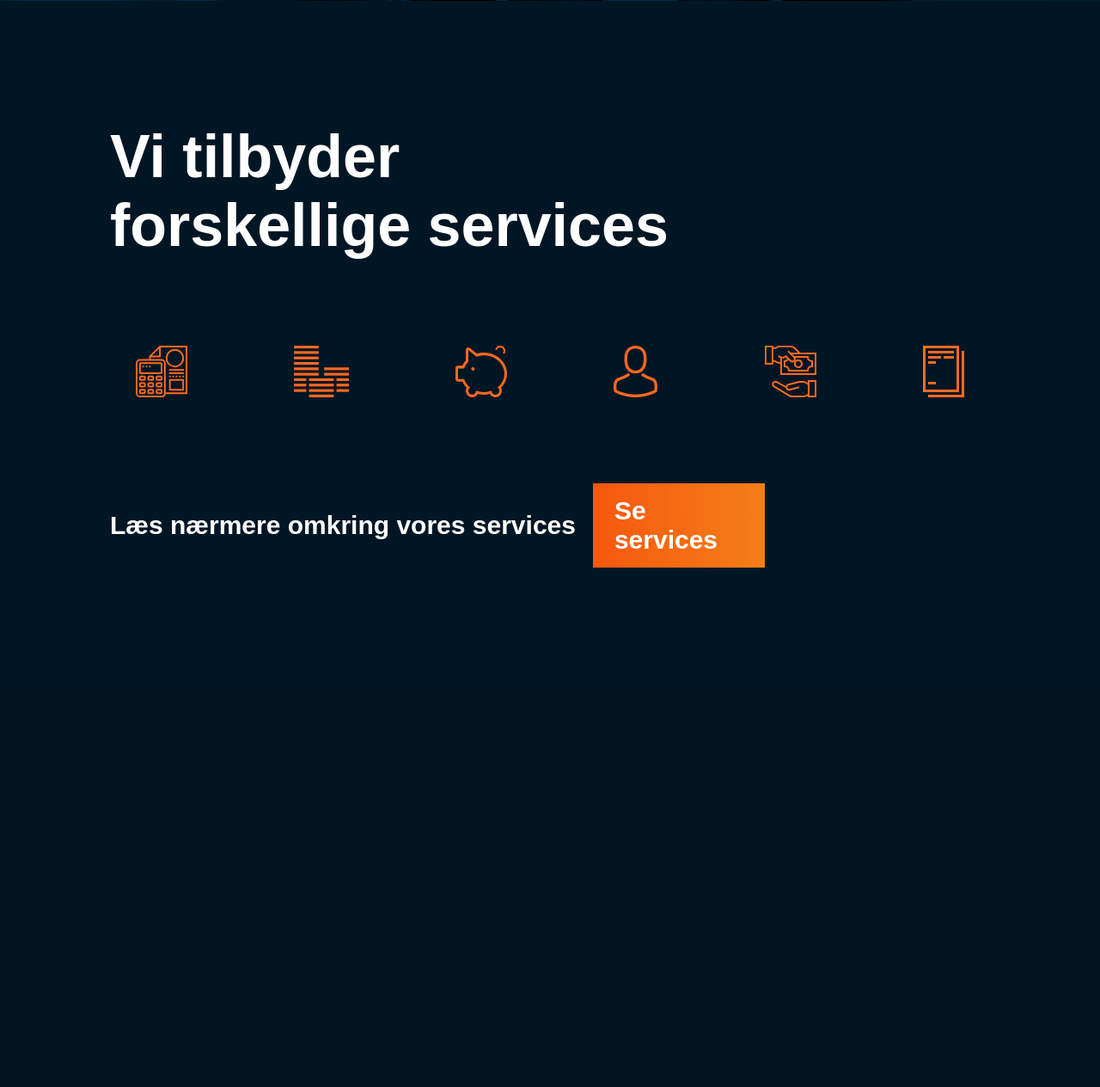
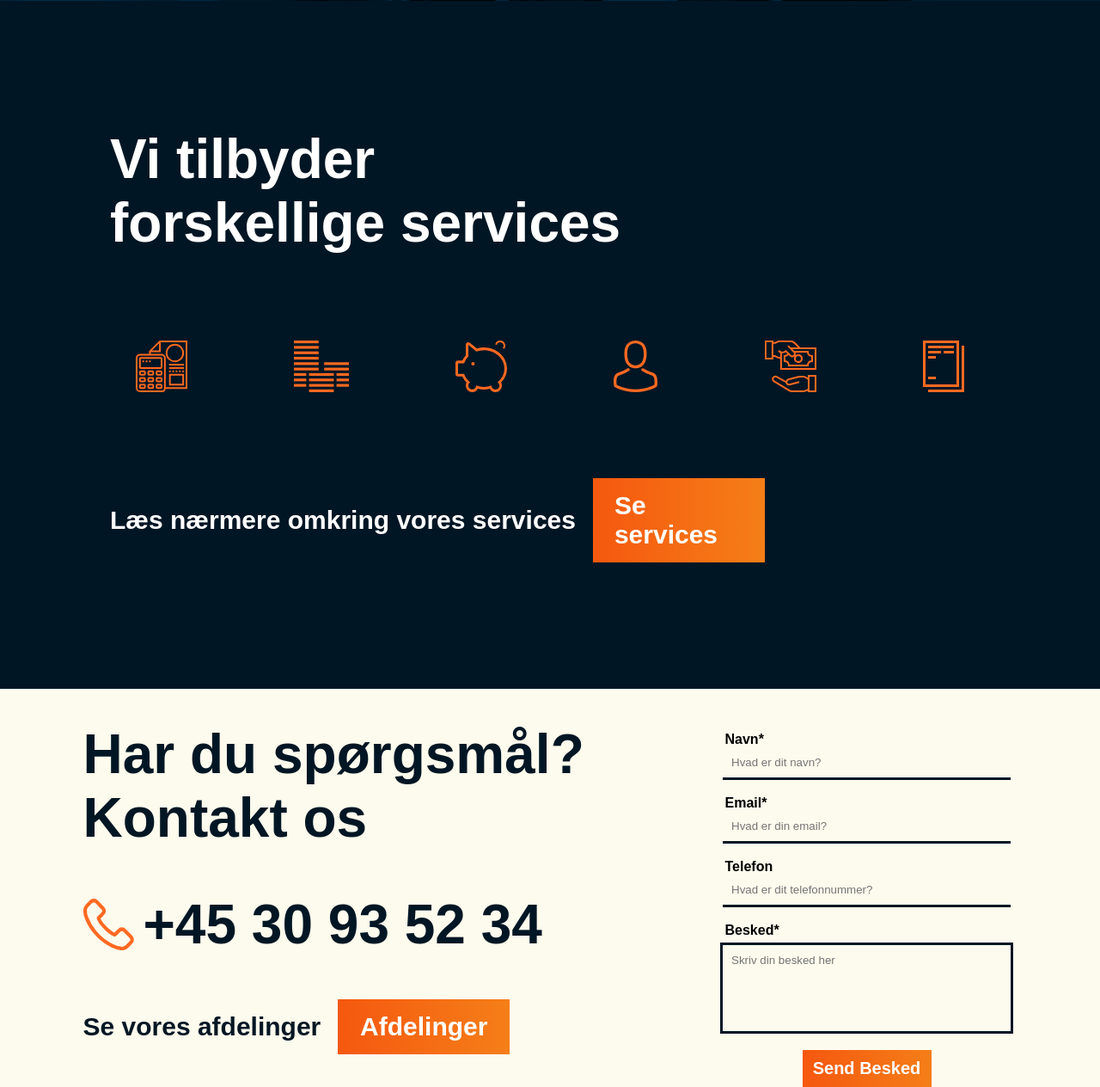
Before and after one commit to Nollee/repenso, a PHP site: page /index.html in a window 1280 px wide. Shown: the part 799-2063 px from the top of the page at 86% size. Before the commit the page ends 1459 px from the top, so only its background shows below. Run offline with PHP 8.4, Linux system fonts and the light colour scheme; some libraries are stand-ins or nearby versions; some web fonts are replaced.

Commit message:
working now

```diff
--- a/web/JS/javascript.js
+++ b/web/JS/javascript.js
@@ -81,5 +81,13 @@ $("#index").scrollTop(0);
 
 })();
 
+///////////////////////////////GOOGLE reCaptcha//////////////////////////////
+                        window.onload = function() {
+  var $recaptcha = document.querySelector('#g-recaptcha-response');
 
+  if($recaptcha) {
+      $recaptcha.setAttribute("required", "required");
+  }
+};
+/////////////////////////////////////////////////////////////////////////////
 });
--- a/web/index.html
+++ b/web/index.html
@@ -5,12 +5,13 @@
   <meta charset="UTF-8">
   <meta name="viewport" content="width=device-width, initial-scale=1.0">
   <meta http-equiv="X-UA-Compatible" content="ie=edge">
-
-  <!--- Bootstrap stylesheet--------------------->
-
   <!--- Font links from Adobe font --------------------->
   <link rel="stylesheet" href="https://use.typekit.net/xla8kyq.css">
   <link href="https://unpkg.com/aos@2.3.1/dist/aos.css" rel="stylesheet">
+  <!------------Google reCaptcha api js file--------------->
+<script src="https://www.google.com/recaptcha/api.js" async defer></script>
+<!------------Google reCaptcha api js file end--------------->
+
   <!--- Own stylesheets --------------------->
   <link rel="stylesheet" href="css/style.css">
 
@@ -137,6 +138,43 @@
     </section>
 
 
+    <section id="index-contact">
+      <div class="index-contact-content-wrapper">
+      <div class="index-contact-content-1">
+        <h2>Har du spørgsmål?<br>Kontakt os</h2>
+        <div class="index-contact-phone">
+          <img src="images/telephone.svg" alt="icon of telephone" data-aos="fade-right" data-aos-delay="300">
+          <a data-aos="fade-right" data-aos-delay="100" href="tel:+4530935234">+45 30 93 52 34</a>
+        </div>
+        <div class="index-contact-cta">
+          <p>Se vores afdelinger</p><a class="cta" href="about.html">Afdelinger</a>
+        </div>
+</div>
+<div class="index-contact-content-2">
+        <!------------------------------------CONTACT FORM--------------------->
+        <div class="contact-form">
+            <form id="contact-form" method="post" action="contact-form-handler.php">
+              <p>Navn*</p>
+                <input name="name" type="text" class="form-control" placeholder="Hvad er dit navn?" required><br>
+                <p>Email*</p>
+                <input name="email" type="text" class="form-control" placeholder="Hvad er din email?" required><br>
+                <p>Telefon</p>
+                <input name="phone" type="number" class="form-control" placeholder="Hvad er dit telefonnummer?"><br>
+                <p>Besked*</p>
+                <textarea name="message" class="form-control" placeholder="Skriv din besked her" rows="4" required></textarea><br>
+                <!------------ Google recaptcha goes here---------->
+               <div class="g-recaptcha" data-sitekey="6LdnSMcUAAAAAIi8RzxGLxzUmgf2HVot8ATE3DfD"></div>
+                    <!------------ Google recaptcha goes here end---------->
+
+                <input type="submit" class="form-control cta" value="Send Besked">
+            </form>
+        </div>
+          <!------------------------------------CONTACT FORM END--------------------->
+</div>
+</div>
+    </section>
+
+
 
     <script src="js/jquery-3.4.1.min.js"></script>
     <script src="js/javascript.js"></script>
--- a/web/sass/style.scss
+++ b/web/sass/style.scss
@@ -327,50 +327,6 @@ footer {
   flex-direction: column;
   justify-content: space-between;
 }
-.contact-form {
-  height: 65%;
-  width: 50%;
-  @extend %center;
-  flex-direction: column;
-  padding: 5px 5px;
-}
-#contact-form {
-  @extend %center;
-  flex-direction: column;
-  justify-content: center;
-  width: 80%;
-}
-.form-control {
-  width: 100%;
-  background-color: transparent;
-  border: 0;
-  border-bottom: 2px solid $main-blue;
-  color: $main-blue;
-}
-.form-area{
-  width: 100%;
-  background-color: transparent;
-  border: 2px solid $main-blue;
-    padding: 2px;
-}
-::placeholder {
-  color: gray;
-}
-textarea {
-  resize: none;
-}
-.submit {
-  background: $gradient-bottom;
-  font-size: 16px;
-  font-weight: 700;
-  width: 60%;
-  border: transparent;
-  margin-top: 20px;
-  height: 50px;
-  transition: 0.5s;
-  cursor: pointer;
-  color: white;
-}
 /*footer end*/
 
 /*index*/
@@ -452,20 +408,21 @@ textarea {
   height: 100vh;
   background-color: $main-blue;
 }
-.index-service-content {
+.index-service-content, .index-contact-content-1 {
   display: flex;
   justify-content: flex-start;
   flex-direction: column;
     width: 80%;
     p {
       font-size: 30px;
-      color: white;
     }
   h2 {
     margin-bottom: 50px;
-    color: white;
-    font-size: 70px;
-  }
+    font-size: 5vw;
+  }
+}
+.index-service-content p, .index-service-content h2 {
+  color: white;
 }
 .index-service-icons {
   width: 100%;
@@ -480,13 +437,44 @@ textarea {
     padding: 30px;
   }
 }
-.index-service-cta {
+.index-service-cta, .index-contact-cta {
   margin-top: 50px;
   display: flex;
   flex-direction: row;
   align-items: center;
   .cta {
     margin-left: 20px;
+  }
+}
+#index-contact, #contact-section {
+  @extend %center;
+  width: 100%;
+  height: 100vh;
+  background-color: $main-beige;
+}
+
+.index-contact-content-wrapper {
+  width: 80%;
+  display: flex;
+  flex-wrap: wrap;
+  align-items: center;
+  flex-direction: row;
+  justify-content: space-around;
+}
+.index-contact-content-1 {
+  width: 65%;
+  color: $main-blue;
+}
+.index-contact-phone {
+  display: flex;
+  align-items: center;
+  img {
+    height: 120px;
+    margin-right: 20px;
+  }
+  a {
+    font-size: 5vw;
+    color: $main-blue;
   }
 }
 /*index end*/
@@ -913,6 +901,63 @@ text-align: center;
   margin-bottom: 50px;
 }
 /*service end*/
+/*contact.html*/
+.contact-form {
+  margin: 0px;
+  margin-top: 50px;
+  width: 350px;
+  text-align: center;
+  p {
+    text-align: left;
+    padding-left: 10px;
+    font-weight: 600;
+  }
+
+  input {
+    display: block;
+    width: 90%;
+    margin: 0px auto;
+    padding: 10px;
+    border: none;
+    background-color: transparent;
+    border-bottom: solid 3px $main-blue;
+  }
+  textarea {
+    width: 90%;
+    margin: 5px auto;
+    padding: 10px;
+    height: 80px;
+    border: solid 3px $main-blue;
+    resize: none;
+    background-color: transparent;
+  }
+}
+/*/Rmoves arrows in input type number in form/*/
+/* Chrome, Safari, Edge, Opera */
+input::-webkit-outer-spin-button,
+input::-webkit-inner-spin-button {
+  -webkit-appearance: none;
+  margin: 0;
+}
+
+/* Firefox */
+input[type=number] {
+  -moz-appearance:textfield;
+}
+/*/Rmoves arrows in input type number in form end/*/
+input[type=submit] {
+  cursor: pointer;
+  width: 150px !important;
+  @extend %cta;
+  border: 0px;
+  font-size: 20px;
+  font-weight: 600;
+}
+.g-recaptcha {
+  margin: 10px 20px;
+}
+/*contact.html end*/
+
 @media only screen and (max-width: 1300px) {
   /*index.html*/
   #hero-forside {
@@ -922,6 +967,23 @@ text-align: center;
   }
   .hero-content {
     justify-content: space-between;
+  }
+  .index-contact-phone {
+    img {
+      height: 60px !important;
+      margin-right: 10px
+    }
+  }
+  #index-contact {
+    height: auto;
+  }
+  .index-contact-content-wrapper {
+    width: 95%;
+  }
+  .index-contact-content-1 {
+    display: flex;
+    align-items: left;
+    width: 50%;
   }
   /*index.html end*/
   /*service.html*/
```
Also changed, not shown: other parts of web/sass/style.scss (+43 -6 lines), web/contact-form-handler.php (added, +35 -0 lines), web/contact.html (added, +107 -0 lines), web/contactform.php (added, +38 -0 lines), web/index.php (added, +68 -0 lines), web/CSS/style.css, 1 other file.
